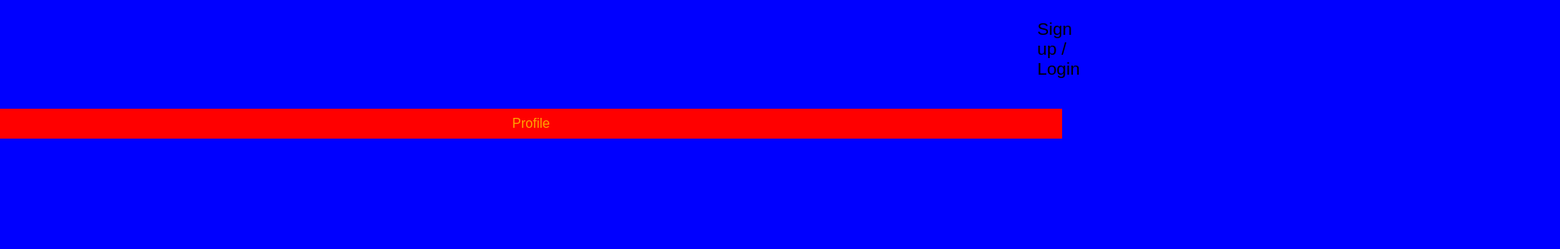
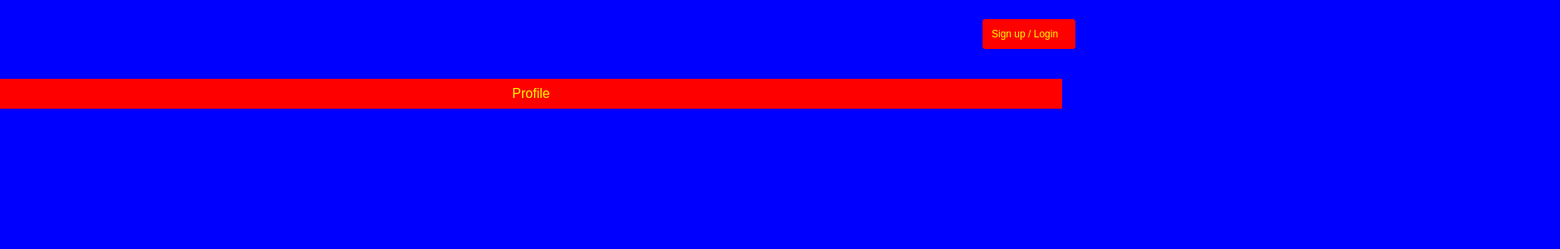
Before and after one commit to TMeamber/hw_garage, a React (Create React App) app in the folder hw_garage/: page / in a window 1280 px wide. Shown: the top 300 px of the page at 83% size, 1880 px wide, since content can reach past the window. Built offline with nearby package versions, Linux system fonts and the light colour scheme.

Commit message:
css added to login in

```diff
--- a/hw_garage/src/App.css
+++ b/hw_garage/src/App.css
@@ -13,13 +13,17 @@ a{
   flex-direction: row;
   justify-content: space-around;
   align-items: center;
-  padding-right: 27px;
+  padding-left: 600px;
 }
 
-
 .login{
-  font-size: 21px;
-  padding-left: 1250px;
+  color: yellow;
+  font-size: 12px;
+  width: 90px;
+  border: 1px solid red;
+  border-radius: 3px;
+  padding: 10px;
+  background: red;
 }
 
 .Navbar{
@@ -34,5 +38,5 @@ a{
 }
 
 .profile{
-  color: orange;
+  color: yellow;
 }
```
